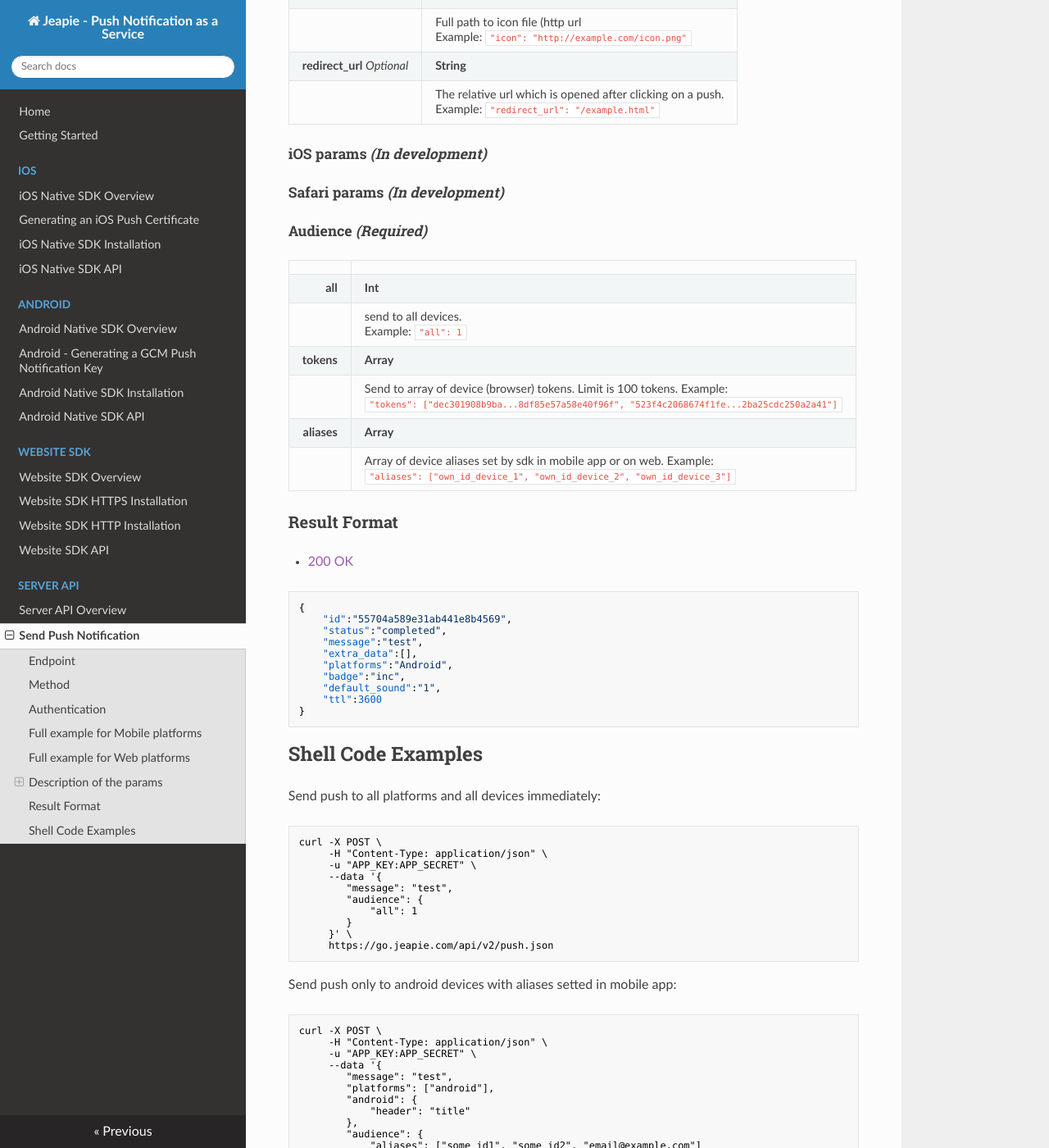
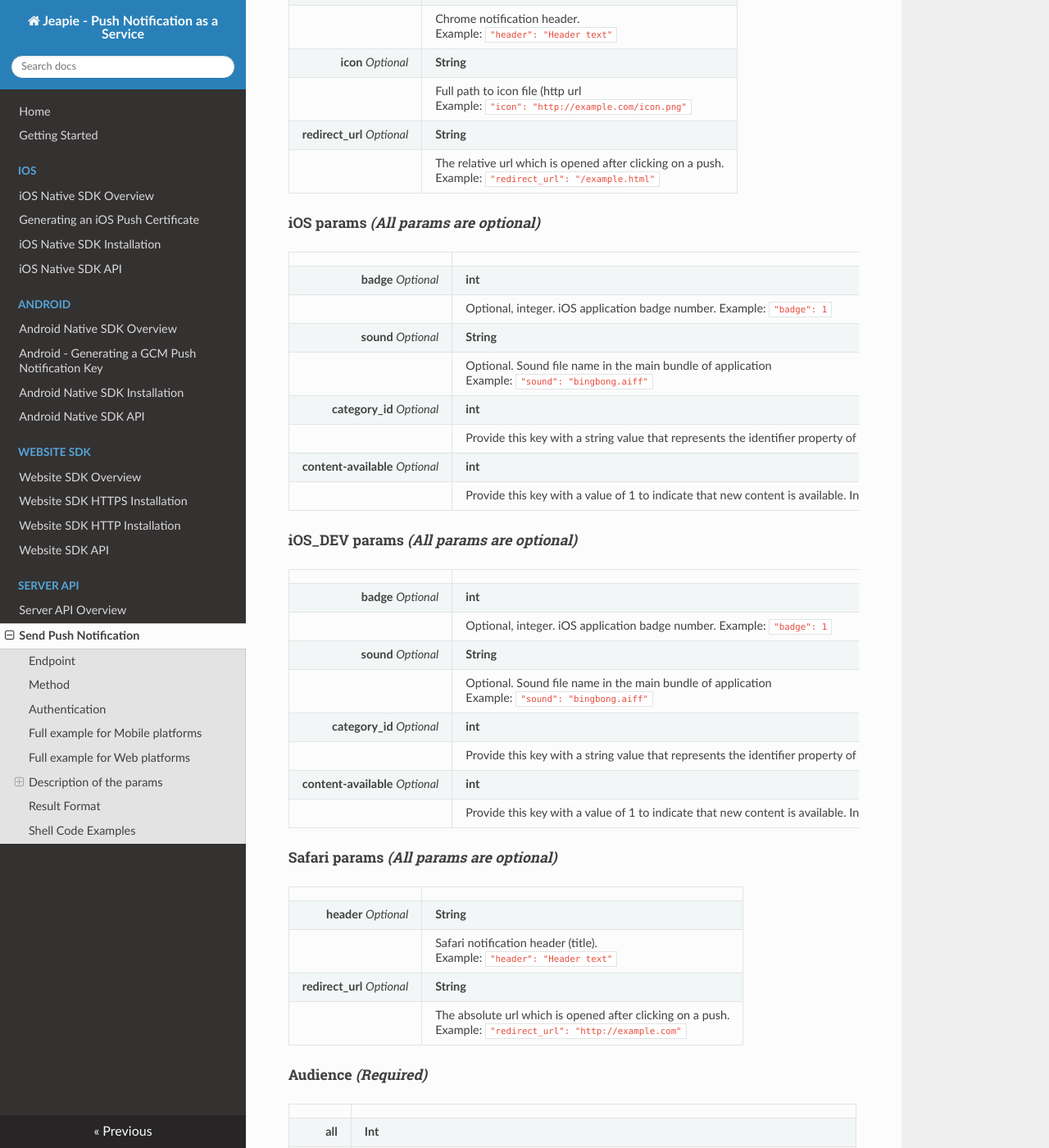
Before and after one commit to Jeapie/jeapie-docs, an MkDocs documentation site: the page built from docs/API/notifications-Create-Notification.md, in a window 1280 px wide and 1400 px high, scrolled down 3075 px. Shown: the whole window at 82% size. Built offline with MkDocs 1.6.1, drawn with Linux system fonts in a browser that asks for light colours; nearby versions of some CDN libraries; old or Windows-style settings are respelled for this version of MkDocs; some of the changed text lies outside the part shown.

Commit message:
update api docs

```diff
--- a/docs/API/notifications-Create-Notification.md
+++ b/docs/API/notifications-Create-Notification.md
@@ -34,8 +34,16 @@ Click the following link to read about [Jeapie authentication](Server-API-Overvi
             "banner": "http://example.com/banner.png"
         },
 
-        // iOS (in development). Optional
+        // iOS (production mode). Optional
         "ios": {
+            "badge": 5,
+            "sound": "file.wav", // or "default"
+            "category_id": "1", // iOS new feature
+            "content-available": 1
+        },
+
+        // iOS (development mode). Optional
+        "ios_dev": {
             "badge": 5,
             "sound": "file.wav", // or "default"
             "category_id": "1", // iOS new feature
@@ -61,10 +69,8 @@ Click the following link to read about [Jeapie authentication](Server-API-Overvi
 
         // Safari related (in development). Optional
         "safari": {
-            "title": "Title",
-            "action": "Click here",
-            "action_url": "http://example.com",
-            "ttl": 3600
+            "header": "Title",
+            "redirect_url": "http://example.com"
         },
 
         // Chrome related (in development). Optional
@@ -125,9 +131,38 @@ Click the following link to read about [Jeapie authentication](Server-API-Overvi
 | **redirect_url** *Optional* | **String** |
 | | The relative url which is opened after clicking on a push. <br>Example: `"redirect_url": "/example.html"` |
 
-##### iOS params *(In development)*
+##### iOS params *(All params are optional)*
+|           |                                |
+|----------:|:-------------------------------|
+| **badge** *Optional* | **int** |
+| |  Optional, integer. iOS application badge number. Example: `"badge": 1` |
+| **sound** *Optional* | **String** |
+| | Optional. Sound file name in the main bundle of application <br>Example: `"sound": "bingbong.aiff"` |
+| **category_id** *Optional* | **int** |
+| | Provide this key with a string value that represents the identifier property of the UIMutableUserNotificationCategory object you created to define custom actions. To learn more about using custom actions, see Using Notification Actions in iOS. |
+| **content-available** *Optional* | **int** |
+| | Provide this key with a value of 1 to indicate that new content is available. Including this key and value means that when your app is launched in the background or resumed, application:didReceiveRemoteNotification:fetchCompletionHandler: is called. |
 
-##### Safari params *(In development)*
+
+##### iOS_DEV params *(All params are optional)*
+|           |                                |
+|----------:|:-------------------------------|
+| **badge** *Optional* | **int** |
+| |  Optional, integer. iOS application badge number. Example: `"badge": 1` |
+| **sound** *Optional* | **String** |
+| | Optional. Sound file name in the main bundle of application <br>Example: `"sound": "bingbong.aiff"` |
+| **category_id** *Optional* | **int** |
+| | Provide this key with a string value that represents the identifier property of the UIMutableUserNotificationCategory object you created to define custom actions. To learn more about using custom actions, see Using Notification Actions in iOS. |
+| **content-available** *Optional* | **int** |
+| | Provide this key with a value of 1 to indicate that new content is available. Including this key and value means that when your app is launched in the background or resumed, application:didReceiveRemoteNotification:fetchCompletionHandler: is called. |
+
+##### Safari params *(All params are optional)*
+|           |                                |
+|----------:|:-------------------------------|
+| **header** *Optional* | **String** |
+| | Safari notification header (title). <br>Example: `"header": "Header text"` |
+| **redirect_url** *Optional* | **String** |
+| | The absolute url which is opened after clicking on a push. <br>Example: `"redirect_url": "http://example.com"` |
 
 ##### Audience *(Required)*
 |           |                                |
@@ -138,6 +173,8 @@ Click the following link to read about [Jeapie authentication](Server-API-Overvi
 | | Send to array of device (browser) tokens. Limit is 100 tokens. Example: <br> `"tokens": ["dec301908b9ba...8df85e57a58e40f96f", "523f4c2068674f1fe...2ba25cdc250a2a41"]` |
 | **aliases** | **Array<String>** |
 | | Array of device aliases set by sdk in mobile app or on web. Example: <br> `"aliases": ["own_id_device_1", "own_id_device_2", "own_id_device_3"]` |
+| **tags** | **Array<String>** |
+| | Array of tags set by sdk in mobile app or on web. Example: <br> `"tags": ["tag1", "tag2", "tag3"]` |
 
 
 ###Result Format
```
Also changed, not shown: other parts of docs/API/notifications-Create-Notification.md (+5 -5 lines).
